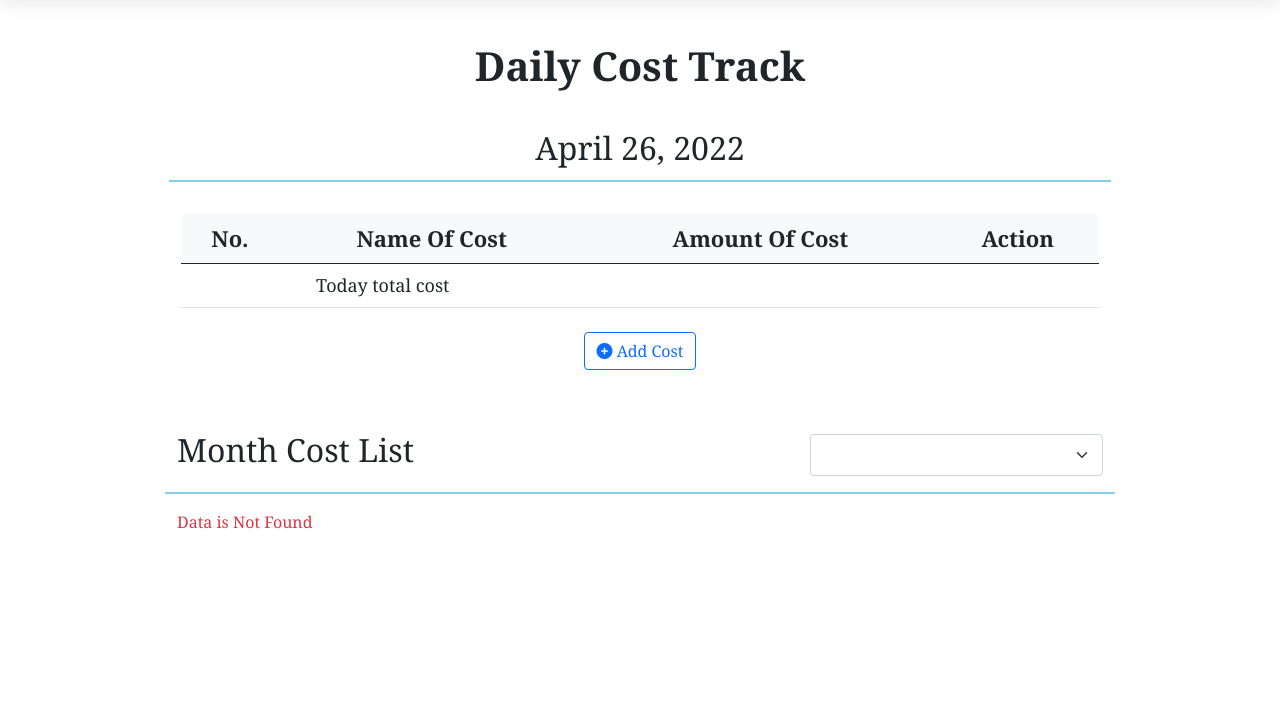
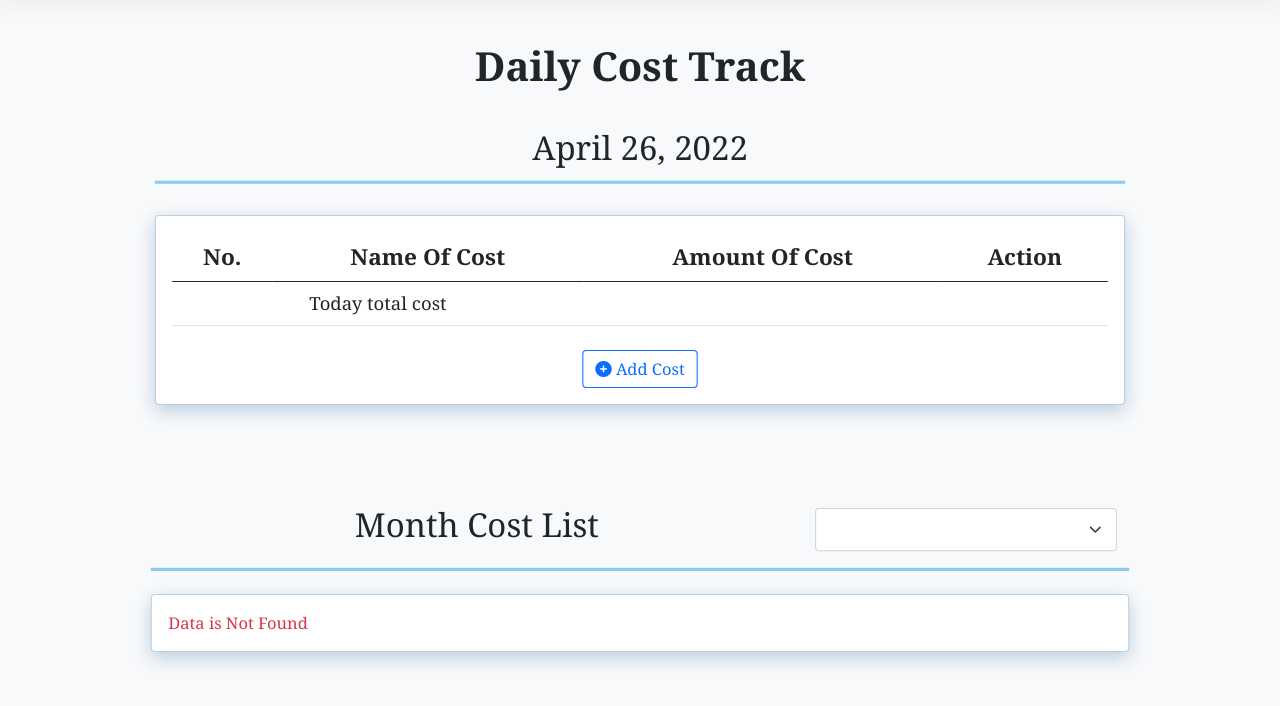
Before and after one commit to sohel284-coder/dailyCostApp, a Django app: page / in a window 1280 px wide. Shown: the part 94-800 px from the top of the page. Run offline with Django 4.2, Linux system fonts and the light colour scheme; a user stored in the database is signed in; data comes from the database, SQL or seed files in the repository; lists and menus that the app fills with data are empty; some libraries are stand-ins or nearby versions.

Commit message:
changes in table color

```diff
--- a/templates/authentication/basic.html
+++ b/templates/authentication/basic.html
@@ -91,6 +91,7 @@
             padding: 10px;
             margin-top: 10px;
         }
+
     </style>
 </head>
 
--- a/templates/base.html
+++ b/templates/base.html
@@ -13,10 +13,12 @@
     <style>
         body {
             font-family: Georgia, 'Times New Roman', Times, serif;
+
         }
 
         .today {
-            border-bottom: solid 2px skyblue;
+            border-bottom: solid 3px skyblue;
+            transform: scale(1.03);
         }
 
         h1 {
@@ -82,13 +84,18 @@
             font-weight: 700;
             font-size: 24px;
         }
+        .cost-list{
+            border: solid 1px rgb(186, 206, 224);
+            box-shadow: 0px 6px 18px 0px rgb(186, 206, 224);
+            transform: scaleX(1.03);
+        }
 
 
 
     </style>
 </head>
 
-<body>
+<body class="bg-light">
     <nav class="navbar navbar-expand-lg navbar-light py-4">
         <div class="container">
             <a class="navbar-brand text-white text-uppercase" href="#">{{username}}</a>
--- a/templates/index.html
+++ b/templates/index.html
@@ -12,8 +12,8 @@
             </div>
         </div>
         <div class="row mt-3">
-            <div class="cost-list col-12">
-                <table class="table bg-light text-center">
+            <div class="cost-list col-12 card p-3">
+                <table class="table text-center bg-white">
                     <thead>
                         <tr>
                             <th scope="col">No.</th>
@@ -62,13 +62,14 @@
     </div>
     <div class="col-xl-1"></div>
 </div>
+<br>
 
 <div class="row mt-5">
     <div class="col-xl-1"></div>
     <div class="col-xl-10" style="max-width: 999px;">
-        <div class="row today">
+        <div class="row today mt-3">
             <div class="col-lg-8">
-                <h2 class="">[[current_month_name]] Month Cost List</h2>
+                <h2 class="text-center">[[current_month_name]] Month Cost List</h2>
             </div>
             <div class="col-lg-4 mb-3">
                 <select class="form-select py-2"  @change="changeMonth($event)"  v-model="current_month_name" aria-label="Default select example">
@@ -76,9 +77,9 @@
                 </select>
             </div>
         </div>
-        <div class="row mt-3">
-            <div class="co-12">
-                <table v-if="isFound" class="table  bg-light text-center">
+        <div class="row mt-4">
+            <div class="col-12 cost-list card p-3">
+                <table v-if="isFound" class="table text-center bg-white">
                     <thead>
                         <tr>
                             <th scope="col">Day</th>
@@ -92,7 +93,7 @@
                             <td>[[lst.total]]</td>
                             <td><button type="button" data-bs-toggle="modal" data-bs-target="#detailsModal"
                                     @click="showDetails(lst.created_at__date)"
-                                    class="btn btn-sm btn-outline-secondary">Details</button></td>
+                                    class="btn btn-sm btn-outline-primary">Details</button></td>
 
                         </tr>
                         <tr class="py-4 bg-white">
```
